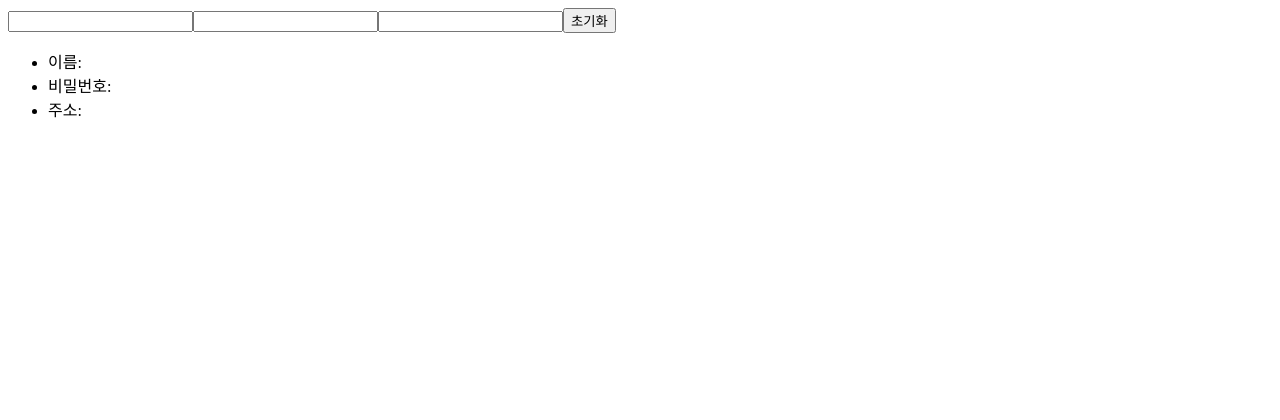
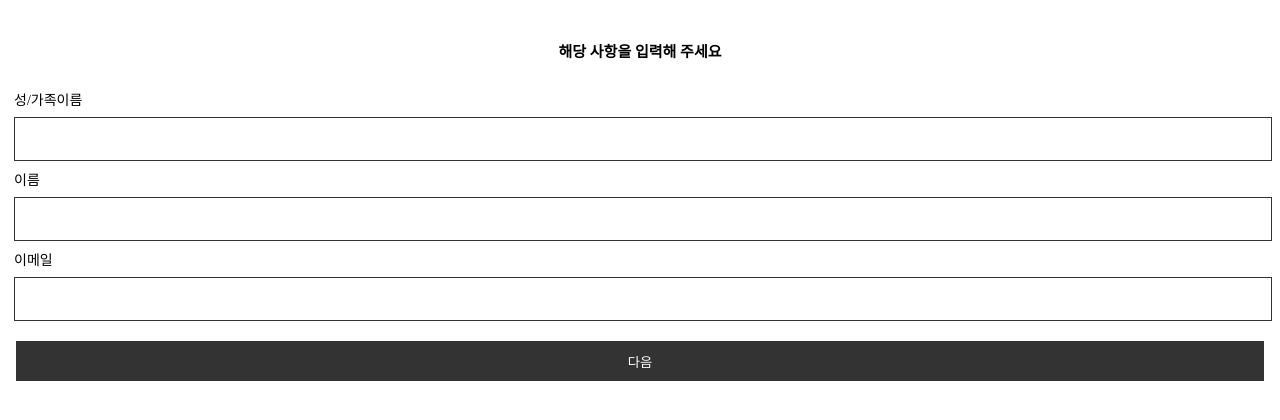
Before and after one commit to qkaxhfms/practice_react_2, a React (Create React App) app in the folder item4/: page / in a window 1280 px wide. Shown: the top 420 px of the page. Built offline with nearby package versions, Linux system fonts and the light colour scheme.

Commit message:
설문조사 만들기

```diff
--- a/item4/src/App.js
+++ b/item4/src/App.js
@@ -1,10 +1,10 @@
 import React from "react";
-import Test2 from './Components/Test2';
+import Test4 from "./Components/Test4";
 
 function App() {
   return (
     <div className="App">
-      <Test2 />
+      <Test4 />
     </div>
   );
 }
--- /dev/null
+++ b/item4/src/Components/Test4.js
@@ -0,0 +1,53 @@
+import React, { Component } from 'react'
+import "./test4.css";
+
+import Test4Sub1 from './Test4Sub1';
+import Test4Sub2 from './Test4Sub2';
+import Test4Sub3 from './Test4Sub3';
+import Test4Sub4 from './Test4Sub4';
+
+
+class Test4 extends Component {
+    state = {
+        step:1,
+        lastname:'',
+        firstname:'',
+        email:'',
+        occ:'',
+        tel:'',
+        addr:'',
+    }
+    handleChange = (e) => {
+        const {name,value} = e.target
+        this.setState({
+            [name]:value
+        })
+    }
+
+    nextStep = () => {
+        this.setState({
+            step:this.state.step +1
+        })
+    }
+    prevStep = () => {
+        this.setState( state => {
+            return {
+                step: state.step - 1,
+            };
+        })
+    }
+    render() {
+        const {step, lastname, firstname, email, occ, tel, addr} = this.state;
+        const values = { step, lastname, firstname, email, occ, tel, addr };
+
+        switch(step){
+            case 1:return <Test4Sub1 handleChange={this.handleChange} nextStep={this.nextStep}/>
+            case 2:return <Test4Sub2 handleChange={this.handleChange} nextStep={this.nextStep} prevStep={this.prevStep} />
+            case 3:return <Test4Sub3 values={values} nextStep={this.nextStep} prevStep={this.prevStep}/>
+            case 4:return <Test4Sub4 />
+            default:console.log('그 외')
+        }
+    }
+}
+
+export default Test4;
--- /dev/null
+++ b/item4/src/Components/Test4Sub1.js
@@ -0,0 +1,41 @@
+import React, { Component } from 'react';
+
+class Test4Sub1 extends Component {
+    render() {
+        const {handleChange, nextStep} = this.props
+        return (
+            <div class="inner">
+                <h2>해당 사항을 입력해 주세요</h2>
+                <div className="inputContainer">
+                    <ul>
+                        <li>
+                            <div>
+                                <label htmlFor="lastname">성/가족이름</label>
+                                <input type="text" id="lastname" name="lastname" onChange={handleChange} />
+                            </div>
+                        </li>
+                        <li>
+                            <div>
+                                <label htmlFor="firstname">이름</label>
+                                <input type="text" id="firstname" name="firstname" onChange={handleChange} />
+                            </div>
+                        </li>
+                        <li>
+                            <div>
+                                <label htmlFor="email">이메일</label>
+                                <input type="text" id="email" name="email" onChange={handleChange} />
+                            </div>
+                        </li>
+                    </ul>
+                    <div className="buttonContainer">
+                        <button type="button" onClick={nextStep}>
+                            다음
+                        </button>
+                    </div>
+                </div>
+            </div>
+        );
+    }
+}
+
+export default Test4Sub1;
--- /dev/null
+++ b/item4/src/Components/Test4Sub2.js
@@ -0,0 +1,44 @@
+import React, { Component } from 'react';
+
+class Test4Sub2 extends Component {
+    render() {
+        const {handleChange, prevStep, nextStep} = this.props
+        return (
+            <div className="inner">
+                <h2>해당 사항을 입력해 주세요</h2>
+                <div className="inputContainer">
+                    <ul>
+                        <li>
+                            <div>
+                                <label htmlFor="occ">직업</label>
+                                <input type="text" id="occ" name="occ" onChange={handleChange} />
+                            </div>
+                        </li>
+                        <li>
+                            <div>
+                                <label htmlFor="tel">연락처</label>
+                                <input type="text" id="tel" name="tel" onChange={handleChange} />
+                            </div>
+                        </li>
+                        <li>
+                            <div>
+                                <label htmlFor="addr">주소</label>
+                                <input type="text" id="addr" name="addr" onChange={handleChange} />
+                            </div>
+                        </li>
+                    </ul>
+                    <div className="buttonContainer">
+                        <button type="button" onClick={prevStep}>
+                            이전
+                        </button>
+                        <button type="button" onClick={nextStep}>
+                            다음
+                        </button>
+                    </div>
+                </div>
+            </div>
+        );
+    }
+}
+
+export default Test4Sub2;
--- /dev/null
+++ b/item4/src/Components/Test4Sub3.js
@@ -0,0 +1,44 @@
+import React, { Component } from 'react'
+
+class Test4Sub3 extends Component {
+    render() {
+        const {
+            values, nextStep, prevStep
+        } =this.props
+        const {
+            firstname , lastname , email , tel, occ, addr
+        } = values
+        return (
+            <div className="inner">
+                <div>
+                    <ul>
+                        <li>
+                            <span>성/가족이름</span> : {lastname}
+                        </li>
+                        <li>
+                            <span>이름</span> : {firstname}
+                        </li>
+                        <li>
+                            <span>이메일</span> : {email}
+                        </li>
+                        <li>
+                            <span>직업</span> : {occ}
+                        </li>
+                        <li>
+                            <span>연락처</span> : {tel}
+                        </li>
+                        <li>
+                            <span>주소</span> : {addr}
+                        </li>
+                    </ul>
+                    <div className="buttonContainer">
+                        <button type="button" onClick={prevStep}>이전</button>
+                        <button type="button" onClick={nextStep}>다음</button>
+                    </div>
+                </div>
+            </div>
+        );
+    }
+}
+
+export default Test4Sub3;
--- /dev/null
+++ b/item4/src/Components/Test4Sub4.js
@@ -0,0 +1,13 @@
+import React, { Component } from 'react';
+
+class Test4Sub4 extends Component {
+    render() {
+        return (
+            <div className="inner">
+                <h2>설문조사 감사합니다.</h2>
+            </div>
+        );
+    }
+}
+
+export default Test4Sub4;
--- /dev/null
+++ b/item4/src/Components/test4.css
@@ -0,0 +1,61 @@
+@charset "utf-8";
+/* reset */
+html,
+ul,
+ol,
+li,
+h1,
+h2,
+h3,
+h4,
+p{margin:0;padding:0;box-sizing:border-box;}
+ul,ol,li{list-style:none;}
+a{text-decoration:none;}
+img{vertical-align:baseline;}
+
+/* custom */
+html,body{
+    margin:0;
+    padding:0;
+}
+html{font-size:62.5%;}
+
+input,button{
+    width:100%;
+    height:4rem;
+    border-style:solid;
+    border-width:1px;
+    border-color:#333;
+    background-color:#fff;
+}
+button{
+    background-color:#333;
+    color:#fff;
+}
+button:hover{
+    background-color:#999;
+    color:#333;
+}
+label{
+    display: inline-block;
+    font-size:1.4rem;
+    margin:0.8rem 0;
+}
+
+.inputContainer{
+    margin:2rem 0;
+}
+.buttonContainer{
+    display:flex;
+    align-items:center;
+    justify-content:center;
+    margin-top:2rem;
+}
+.buttonContainer button{
+    margin:0 0.2rem;
+}
+.inner{
+    padding:4rem 1.4rem;}
+.inner h2{
+    text-align:center;
+}
```
Also changed, not shown: item4/src/Components/Test3.js (added, +33 -0 lines), 1 other file (tests, documents, lock files or other folders).
